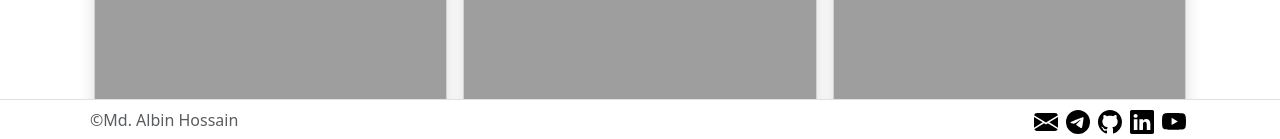
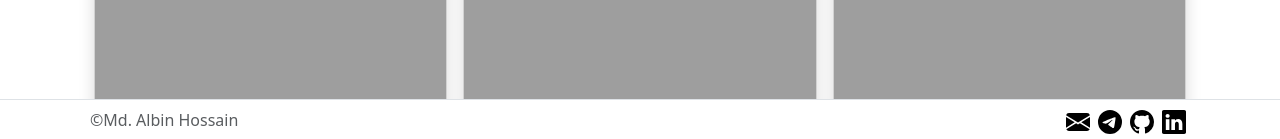
Before and after one commit to MdAlbinHossain/albin.com.bd, a Jekyll site: the page built from index.markdown, in a window 1280 px wide and 900 px high, scrolled down 608 px. Shown: the part 758-897 px from the top of the window. Built offline with Jekyll 4.4.1, drawn with Linux system fonts in a browser that asks for light colours.

```diff
--- a/_config.yml
+++ b/_config.yml
@@ -37,7 +37,7 @@ author:
   #  - { platform: instagram,      user_url: "https://www.instagram.com/Md.Albin.Hossain" }
   #  - { platform: threads,      user_url: "https://www.threads.net/Md.Albin.Hossain" }
   #  - { platform: stackoverflow,  user_url: "https://stackoverflow.com/users/23159657/albin" }
-   - { platform: youtube,        user_url: "https://www.youtube.com/@MdAlbinHossain" }
+  #  - { platform: youtube,        user_url: "https://www.youtube.com/@MdAlbinHossain" }
 
 linkedin_username   : Md-Albin-Hossain
 github_username     : MdAlbinHossain
```
